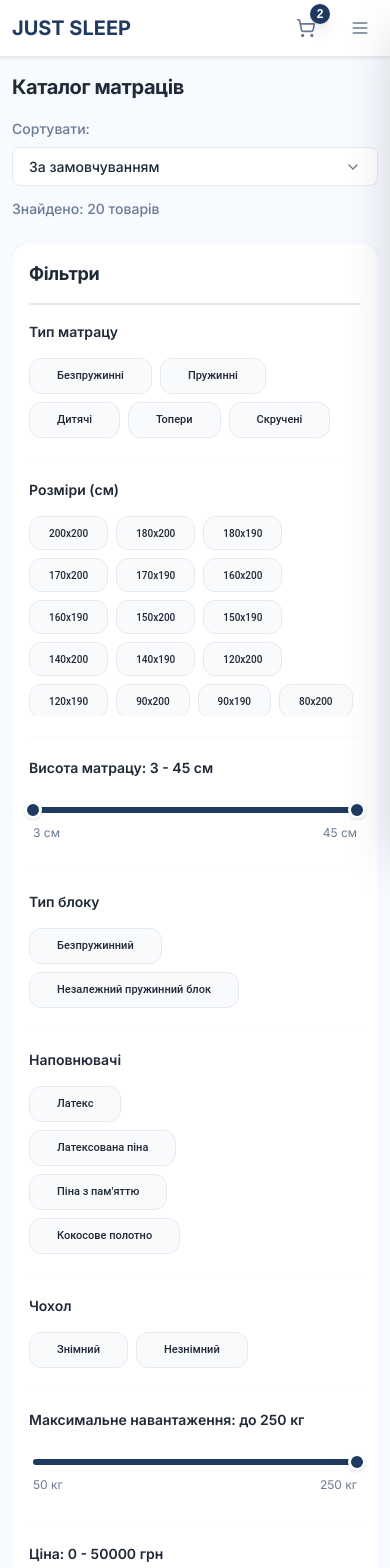
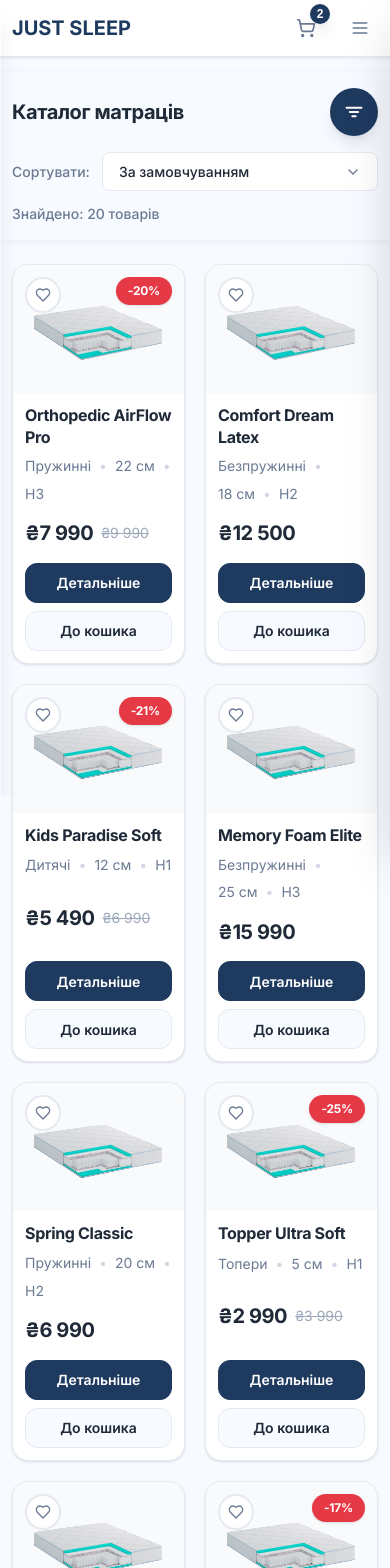
Before and after one commit to Greenfield-Taster/mattress-shop, a React (Vite) app: page /catalog in a window 390 px wide. Shown: the top 1568 px of the page. Built offline with nearby package versions, Linux system fonts and the light colour scheme.

Commit message:
Change adaptive at the catalog page

```diff
--- a/src/components/CatalogFilters/CatalogFilters.jsx
+++ b/src/components/CatalogFilters/CatalogFilters.jsx
@@ -1,4 +1,4 @@
-import React, { useState, useEffect, useCallback } from "react";
+import React, { useState, useEffect } from "react";
 import Chip from "@mui/material/Chip";
 import Slider from "rc-slider";
 import "rc-slider/assets/index.css";
@@ -13,29 +13,10 @@ const CatalogFilters = ({ params, onApply, onClearAll, filterOptions }) => {
   // Локальний draft-стан для фільтрів (до Apply)
   const [draft, setDraft] = useState(params);
 
-  // Debounce таймер для слайдерів
-  const [debounceTimer, setDebounceTimer] = useState(null);
-
   // Синхронізуємо draft з params, коли змінюється ззовні
   useEffect(() => {
     setDraft(params);
   }, [params]);
-
-  /**
-   * Debounced оновлення для слайдерів
-   * Затримка 250мс перед оновленням draft
-   */
-  const debouncedUpdate = useCallback((key, value) => {
-    if (debounceTimer) {
-      clearTimeout(debounceTimer);
-    }
-
-    const timer = setTimeout(() => {
-      setDraft(prev => ({ ...prev, [key]: value }));
-    }, 250);
-
-    setDebounceTimer(timer);
-  }, [debounceTimer]);
 
   /**
    * Обробник для checkbox-фільтрів (множинний вибір)
@@ -55,17 +36,41 @@ const CatalogFilters = ({ params, onApply, onClearAll, filterOptions }) => {
   };
 
   /**
-   * Обробник для слайдерів (range)
+   * Обробник для слайдерів (range) - без затримки
    */
   const handleSliderChange = (key, value) => {
-    debouncedUpdate(key, `${value[0]}-${value[1]}`);
+    setDraft(prev => ({ ...prev, [key]: `${value[0]}-${value[1]}` }));
   };
 
   /**
-   * Обробник для maxWeight (спеціальний формат)
+   * Обробник для maxWeight (спеціальний формат) - без затримки
    */
   const handleMaxWeightChange = (value) => {
-    debouncedUpdate('maxWeight', `<=${value}`);
+    setDraft(prev => ({ ...prev, maxWeight: `<=${value}` }));
+  };
+
+  /**
+   * Обробник для інпутів ціни
+   */
+  const handlePriceInputChange = (index, value) => {
+    const priceRange = draft.price ? draft.price.split('-').map(Number) : [0, 50000];
+    const newRange = [...priceRange];
+
+    // Валідація та обмеження
+    let numValue = parseInt(value) || 0;
+    numValue = Math.max(0, Math.min(50000, numValue));
+
+    newRange[index] = numValue;
+
+    // Перевірка, щоб min не був більше max
+    if (index === 0 && newRange[0] > newRange[1]) {
+      newRange[1] = newRange[0];
+    }
+    if (index === 1 && newRange[1] < newRange[0]) {
+      newRange[0] = newRange[1];
+    }
+
+    setDraft(prev => ({ ...prev, price: `${newRange[0]}-${newRange[1]}` }));
   };
 
   /**
@@ -137,7 +142,7 @@ const CatalogFilters = ({ params, onApply, onClearAll, filterOptions }) => {
         )}
       </div>
 
-      {/* Тип матрацу */}
+      {/* Тип матрацу - CHIPS */}
       <div className="filter-section">
         <h3 className="filter-section__title">Тип матрацу</h3>
         <div className="filter-section__chips">
@@ -159,7 +164,7 @@ const CatalogFilters = ({ params, onApply, onClearAll, filterOptions }) => {
         </div>
       </div>
 
-      {/* Розміри */}
+      {/* Розміри - CHIPS */}
       <div className="filter-section">
         <h3 className="filter-section__title">Розміри (см)</h3>
         <div className="filter-section__chips filter-section__chips--grid">
@@ -203,51 +208,43 @@ const CatalogFilters = ({ params, onApply, onClearAll, filterOptions }) => {
         </div>
       </div>
 
-      {/* Тип блоку */}
+      {/* Тип блоку - CHECKBOXES */}
       <div className="filter-section">
         <h3 className="filter-section__title">Тип блоку</h3>
-        <div className="filter-section__chips filter-section__chips--column">
+        <div className="filter-section__checkboxes">
           {filterOptions.blockTypes.map((type) => (
-            <Chip
-              key={type}
-              label={type}
-              onClick={() => handleArrayToggle('blockTypes', type)}
-              onDelete={
-                draft.blockTypes?.includes(type)
-                  ? () => handleArrayToggle('blockTypes', type)
-                  : undefined
-              }
-              color={draft.blockTypes?.includes(type) ? "primary" : "default"}
-              variant={draft.blockTypes?.includes(type) ? "filled" : "outlined"}
-              className="filter-chip"
-            />
+            <label key={type} className="filter-checkbox">
+              <input
+                type="checkbox"
+                checked={draft.blockTypes?.includes(type) || false}
+                onChange={() => handleArrayToggle('blockTypes', type)}
+              />
+              <span className="filter-checkbox__checkmark"></span>
+              <span className="filter-checkbox__label">{type}</span>
+            </label>
           ))}
         </div>
       </div>
 
-      {/* Наповнювачі */}
+      {/* Наповнювачі - CHECKBOXES */}
       <div className="filter-section">
         <h3 className="filter-section__title">Наповнювачі</h3>
-        <div className="filter-section__chips filter-section__chips--column">
+        <div className="filter-section__checkboxes">
           {filterOptions.fillers.map((filler) => (
-            <Chip
-              key={filler}
-              label={filler}
-              onClick={() => handleArrayToggle('fillers', filler)}
-              onDelete={
-                draft.fillers?.includes(filler)
-                  ? () => handleArrayToggle('fillers', filler)
-                  : undefined
-              }
-              color={draft.fillers?.includes(filler) ? "primary" : "default"}
-              variant={draft.fillers?.includes(filler) ? "filled" : "outlined"}
-              className="filter-chip"
-            />
+            <label key={filler} className="filter-checkbox">
+              <input
+                type="checkbox"
+                checked={draft.fillers?.includes(filler) || false}
+                onChange={() => handleArrayToggle('fillers', filler)}
+              />
+              <span className="filter-checkbox__checkmark"></span>
+              <span className="filter-checkbox__label">{filler}</span>
+            </label>
           ))}
         </div>
       </div>
 
-      {/* Чохол */}
+      {/* Чохол - CHIPS */}
       <div className="filter-section">
         <h3 className="filter-section__title">Чохол</h3>
         <div className="filter-section__chips">
@@ -290,11 +287,9 @@ const CatalogFilters = ({ params, onApply, onClearAll, filterOptions }) => {
         </div>
       </div>
 
-      {/* Ціна */}
+      {/* Ціна з інпутами */}
       <div className="filter-section">
-        <h3 className="filter-section__title">
-          Ціна: {priceRange[0]} - {priceRange[1]} грн
-        </h3>
+        <h3 className="filter-section__title">Ціна</h3>
         <div className="filter-section__slider">
           <Slider
             range
@@ -305,9 +300,40 @@ const CatalogFilters = ({ params, onApply, onClearAll, filterOptions }) => {
             onChange={(value) => handleSliderChange('price', value)}
             className="custom-slider"
           />
-          <div className="filter-section__slider-labels">
-            <span>0 грн</span>
-            <span>50 000 грн</span>
+        </div>
+
+        {/* Інпути для введення ціни */}
+        <div className="filter-section__price-inputs">
+          <div className="filter-section__price-input-group">
+            <label>Від</label>
+            <div>
+              <input
+                type="number"
+                min="0"
+                max="50000"
+                step="100"
+                value={priceRange[0]}
+                onChange={(e) => handlePriceInputChange(0, e.target.value)}
+              />
+              <span>грн</span>
+            </div>
+          </div>
+
+          <span className="filter-section__price-separator">—</span>
+
+          <div className="filter-section__price-input-group">
+            <label>До</label>
+            <div>
+              <input
+                type="number"
+                min="0"
+                max="50000"
+                step="100"
+                value={priceRange[1]}
+                onChange={(e) => handlePriceInputChange(1, e.target.value)}
+              />
+              <span>грн</span>
+            </div>
           </div>
         </div>
       </div>
--- a/src/components/CatalogFilters/CatalogFilters.scss
+++ b/src/components/CatalogFilters/CatalogFilters.scss
@@ -158,11 +158,15 @@
         }
       }
     }
+  }
 
-    &--column {
-      flex-direction: column;
-      align-items: flex-start;
-    }
+  // ========================================
+  // CHECKBOXES
+  // ========================================
+  &__checkboxes {
+    display: flex;
+    flex-direction: column;
+    gap: v.$spacing-3;
   }
 
   // ========================================
@@ -178,54 +182,6 @@
     margin-top: v.$spacing-2;
     font-size: v.$font-size-xs;
     color: v.$color-text-secondary;
-  }
-
-  // ========================================
-  // INPUTS
-  // ========================================
-  &__input-wrapper {
-    margin-top: v.$spacing-4;
-    display: flex;
-    align-items: center;
-    gap: v.$spacing-3;
-  }
-
-  &__input {
-    width: 80px;
-    padding: v.$spacing-2 v.$spacing-3;
-    border: 1px solid v.$color-border;
-    border-radius: v.$radius-base;
-    font-size: v.$font-size-sm;
-    color: v.$color-text-primary;
-    background: v.$neutral-0;
-    transition: all v.$transition-fast;
-
-    &:focus {
-      outline: none;
-      border-color: v.$brand-primary-500;
-      box-shadow: 0 0 0 3px v.$brand-primary-50;
-    }
-
-    &:hover {
-      border-color: v.$color-border-dark;
-    }
-
-    // Видалення стрілочок у number input
-    &[type="number"]::-webkit-inner-spin-button,
-    &[type="number"]::-webkit-outer-spin-button {
-      -webkit-appearance: none;
-      margin: 0;
-    }
-
-    &[type="number"] {
-      -moz-appearance: textfield;
-    }
-  }
-
-  &__input-label {
-    font-size: v.$font-size-sm;
-    color: v.$color-text-secondary;
-    font-weight: v.$font-weight-medium;
   }
 
   // ========================================
@@ -277,6 +233,17 @@
       &:hover {
         border-color: v.$color-border-dark;
       }
+
+      // Видалення стрілочок у number input
+      &[type="number"]::-webkit-inner-spin-button,
+      &[type="number"]::-webkit-outer-spin-button {
+        -webkit-appearance: none;
+        margin: 0;
+      }
+
+      &[type="number"] {
+        -moz-appearance: textfield;
+      }
     }
 
     span {
@@ -291,6 +258,84 @@
     color: v.$color-text-tertiary;
     font-weight: v.$font-weight-medium;
     padding-top: v.$spacing-5;
+  }
+}
+
+// ========================================
+// CUSTOM CHECKBOX
+// ========================================
+.filter-checkbox {
+  display: flex;
+  align-items: center;
+  cursor: pointer;
+  position: relative;
+  padding: v.$spacing-2 0;
+  user-select: none;
+
+  // Ховаємо дефолтний checkbox
+  input[type="checkbox"] {
+    position: absolute;
+    opacity: 0;
+    cursor: pointer;
+    height: 0;
+    width: 0;
+  }
+
+  // Кастомний checkmark
+  &__checkmark {
+    position: relative;
+    height: 20px;
+    width: 20px;
+    background: v.$neutral-0;
+    border: 2px solid v.$color-border;
+    border-radius: v.$radius-sm;
+    transition: all v.$transition-fast;
+    flex-shrink: 0;
+
+    // Галочка
+    &::after {
+      content: "";
+      position: absolute;
+      display: none;
+      left: 6px;
+      top: 2px;
+      width: 5px;
+      height: 10px;
+      border: solid v.$color-text-inverse;
+      border-width: 0 2px 2px 0;
+      transform: rotate(45deg);
+    }
+  }
+
+  &__label {
+    margin-left: v.$spacing-3;
+    font-size: v.$font-size-sm;
+    color: v.$color-text-primary;
+    font-weight: v.$font-weight-medium;
+    transition: color v.$transition-fast;
+  }
+
+  // Hover стан
+  &:hover {
+    .filter-checkbox__checkmark {
+      border-color: v.$brand-primary-400;
+      background: v.$brand-primary-50;
+    }
+  }
+
+  // Checked стан
+  input[type="checkbox"]:checked ~ .filter-checkbox__checkmark {
+    background: v.$brand-primary-500;
+    border-color: v.$brand-primary-500;
+
+    &::after {
+      display: block;
+    }
+  }
+
+  // Focus стан
+  input[type="checkbox"]:focus ~ .filter-checkbox__checkmark {
+    box-shadow: 0 0 0 3px v.$brand-primary-50;
   }
 }
 
@@ -398,22 +443,6 @@
       box-shadow: 0 0 0 5px v.$brand-primary-50 !important;
     }
   }
-
-  // Tooltip
-  .rc-slider-tooltip {
-    .rc-slider-tooltip-inner {
-      background: v.$brand-primary-500;
-      color: v.$color-text-inverse;
-      font-size: v.$font-size-xs;
-      padding: v.$spacing-1 v.$spacing-2;
-      border-radius: v.$radius-sm;
-      box-shadow: v.$shadow-sm;
-    }
-
-    .rc-slider-tooltip-arrow {
-      border-top-color: v.$brand-primary-500;
-    }
-  }
 }
 
 // ========================================
@@ -478,22 +507,48 @@
     }
 
     &__price-inputs {
-      flex-direction: column;
-      align-items: stretch;
+      grid-template-columns: 1fr;
+      gap: v.$spacing-3;
     }
 
     &__price-separator {
-      padding-top: 0;
-      text-align: center;
+      display: none;
+    }
+
+    &__price-input-group {
+      label {
+        font-size: v.$font-size-xs;
+      }
     }
   }
 
   .filter-chip {
     font-size: 11px !important;
+    padding: v.$spacing-1 v.$spacing-3 !important;
+    min-height: 32px !important;
 
     &--size {
       font-size: 10px !important;
-      height: 26px !important;
+      min-height: 30px !important;
+    }
+  }
+
+  .filter-checkbox {
+    &__checkmark {
+      height: 18px;
+      width: 18px;
+
+      &::after {
+        left: 5px;
+        top: 1px;
+        width: 4px;
+        height: 9px;
+      }
+    }
+
+    &__label {
+      font-size: v.$font-size-sm;
+      margin-left: v.$spacing-2;
     }
   }
 }
@@ -505,6 +560,14 @@
       max-height: 200px;
     }
   }
+
+  .filter-chip {
+    font-size: 10px !important;
+
+    &--size {
+      font-size: 9px !important;
+    }
+  }
 }
 
 // MOBILE EXTRA SMALL (< 360px)
@@ -514,6 +577,6 @@
   }
 
   .filter-chip {
-    font-size: 10px !important;
+    font-size: 9px !important;
   }
 }
--- a/src/pages/Catalog.jsx
+++ b/src/pages/Catalog.jsx
@@ -23,6 +23,9 @@ const Catalog = () => {
   const [products, setProducts] = useState([]);
   const [total, setTotal] = useState(0);
   const [loading, setLoading] = useState(false);
+
+  // Стан для відкриття/закриття фільтрів на мобільних
+  const [filtersOpen, setFiltersOpen] = useState(false);
 
   /**
    * Парсинг параметрів з URL
@@ -161,7 +164,14 @@ const Catalog = () => {
 
   // Опції фільтрів
   const filterOptions = {
-    types: ["Безпружинні", "Пружинні", "Дитячі", "Топери", "Скручені"],
+    types: [
+      "Безпружинні",
+      "Пружинні",
+      "Дитячі",
+      "Топери",
+      "Скручені",
+      "Аксесуари",
+    ],
     sizes: [
       "200х200",
       "180х200",
@@ -206,12 +216,51 @@ const Catalog = () => {
   // Розрахунок пагінації
   const totalPages = Math.ceil(total / params.limit);
 
+  /**
+   * Підраховує кількість активних фільтрів
+   */
+  const getActiveCount = () => {
+    let count = 0;
+
+    if (params.types?.length > 0) count += params.types.length;
+    if (params.sizes?.length > 0) count += params.sizes.length;
+    if (params.blockTypes?.length > 0) count += params.blockTypes.length;
+    if (params.fillers?.length > 0) count += params.fillers.length;
+    if (params.covers?.length > 0) count += params.covers.length;
+    if (params.height && params.height !== "3-45") count++;
+    if (params.price && params.price !== "0-50000") count++;
+    if (params.maxWeight && params.maxWeight !== "<=250") count++;
+
+    return count;
+  };
+
   return (
     <div className="catalog">
       <div className="catalog__container">
         {/* Заголовок і сортування */}
         <div className="catalog__header">
-          <h1 className="catalog__title">Каталог матраців</h1>
+          <div className="catalog__title-wrapper">
+            <h1 className="catalog__title">Каталог матраців</h1>
+            {/* Кнопка фільтрів на мобільних */}
+            <button
+              className="catalog__filters-toggle"
+              onClick={() => setFiltersOpen(!filtersOpen)}
+            >
+              <svg width="20" height="20" viewBox="0 0 20 20" fill="none">
+                <path
+                  d="M2.5 5.83333H17.5M5.83333 10H14.1667M8.33333 14.1667H11.6667"
+                  stroke="currentColor"
+                  strokeWidth="2"
+                  strokeLinecap="round"
+                />
+              </svg>
+              {getActiveCount() > 0 && (
+                <span className="catalog__filters-badge">
+                  {getActiveCount()}
+                </span>
+              )}
+            </button>
+          </div>
           <div className="catalog__controls">
             <div className="catalog__sort">
               <span className="catalog__sort-label">Сортувати:</span>
@@ -227,13 +276,29 @@ const Catalog = () => {
 
         <div className="catalog__content">
           {/* Фільтри */}
-          <aside className="catalog__filters">
-            <CatalogFilters
-              params={params}
-              onApply={handleApplyFilters}
-              onClearAll={handleClearAll}
-              filterOptions={filterOptions}
-            />
+          <aside
+            className={`catalog__filters ${
+              filtersOpen ? "catalog__filters--open" : ""
+            }`}
+          >
+            <div
+              className="catalog__filters-overlay"
+              onClick={() => setFiltersOpen(false)}
+            ></div>
+            <div className="catalog__filters-panel">
+              <CatalogFilters
+                params={params}
+                onApply={(filters) => {
+                  handleApplyFilters(filters);
+                  setFiltersOpen(false);
+                }}
+                onClearAll={() => {
+                  handleClearAll();
+                  setFiltersOpen(false);
+                }}
+                filterOptions={filterOptions}
+              />
+            </div>
           </aside>
 
           {/* Сітка товарів */}
--- a/src/styles/pages/_catalog.scss
+++ b/src/styles/pages/_catalog.scss
@@ -22,13 +22,19 @@
     gap: v.$spacing-6;
   }
 
+  &__title-wrapper {
+    display: flex;
+    align-items: center;
+    gap: v.$spacing-4;
+    flex-shrink: 0;
+  }
+
   &__title {
     font-size: v.$font-size-4xl;
     font-weight: v.$font-weight-bold;
     color: v.$color-text-primary;
     margin: 0;
     letter-spacing: v.$letter-spacing-tight;
-    flex-shrink: 0;
   }
 
   &__controls {
@@ -36,6 +42,59 @@
     align-items: center;
     gap: v.$spacing-6;
     margin-left: auto;
+  }
+
+  &__filters-toggle {
+    display: none;
+    align-items: center;
+    justify-content: center;
+    width: 48px;
+    height: 48px;
+    padding: 0;
+    background: v.$brand-primary-500;
+    color: v.$color-text-inverse;
+    border: none;
+    border-radius: v.$radius-full;
+    cursor: pointer;
+    transition: all v.$transition-fast;
+    position: relative;
+    box-shadow: v.$shadow-md;
+    flex-shrink: 0;
+    z-index: 100;
+
+    svg {
+      flex-shrink: 0;
+    }
+
+    &:hover {
+      background: v.$brand-primary-600;
+      box-shadow: v.$shadow-lg;
+      transform: scale(1.05);
+    }
+
+    &:active {
+      transform: scale(0.95);
+    }
+  }
+
+  &__filters-badge {
+    position: absolute;
+    top: -4px;
+    right: -4px;
+    display: inline-flex;
+    align-items: center;
+    justify-content: center;
+    min-width: 24px;
+    height: 24px;
+    padding: 0 v.$spacing-2;
+    background: #ff4444;
+    color: v.$color-text-inverse;
+    font-size: 12px;
+    font-weight: v.$font-weight-bold;
+    border-radius: v.$radius-full;
+    line-height: 1;
+    box-shadow: 0 2px 8px rgba(255, 68, 68, 0.4);
+    border: 2px solid v.$neutral-0;
   }
 
   &__sort {
@@ -105,6 +164,15 @@
     }
   }
 
+  &__filters-overlay {
+    display: none;
+  }
+
+  &__filters-panel {
+    width: 100%;
+    height: 100%;
+  }
+
   &__empty {
     text-align: center;
     padding: v.$spacing-16 v.$spacing-8;
@@ -156,6 +224,27 @@
   grid-template-columns: repeat(4, 1fr);
   gap: v.$spacing-6;
   margin-bottom: v.$spacing-8;
+  width: 100%;
+
+  // Менше 425px - 1 картка на всю ширину
+  @media (max-width: 424px) {
+    grid-template-columns: 1fr;
+    gap: v.$spacing-5;
+  }
+
+  // 425px і більше - 2 картки
+  @media (min-width: 425px) and (max-width: 767px) {
+    grid-template-columns: repeat(2, 1fr);
+    gap: v.$spacing-4;
+  }
+
+  // 768px і більше - 3 картки
+  @media (min-width: 768px) and (max-width: 1023px) {
+    grid-template-columns: repeat(3, 1fr);
+    gap: v.$spacing-5;
+  }
+
+  // 1024px і більше - 4 картки (за замовчуванням)
 }
 
 // ========================================
@@ -252,12 +341,15 @@
   }
 
   .products-grid {
-    grid-template-columns: repeat(2, 1fr);
-    gap: v.$spacing-4;
+    // На екранах 640-768px - 2 картки
+    @media (min-width: 641px) {
+      grid-template-columns: repeat(2, 1fr);
+      gap: v.$spacing-4;
+    }
   }
 }
 
-// MOBILE LARGE (640px - 768px) - 2 карточки в ряд, фільтри зверху
+// MOBILE LARGE (640px - 768px) - фільтри зверху
 @media (max-width: v.$breakpoint-md) {
   .catalog {
     padding: v.$spacing-6 0;
@@ -276,6 +368,21 @@
       align-items: flex-start;
       gap: v.$spacing-4;
       margin-bottom: v.$spacing-6;
+      position: sticky;
+      top: 0;
+      background: v.$color-background;
+      z-index: 50;
+      padding: v.$spacing-4 0;
+      margin-left: calc(-1 * v.$spacing-4);
+      margin-right: calc(-1 * v.$spacing-4);
+      padding-left: v.$spacing-4;
+      padding-right: v.$spacing-4;
+      box-shadow: 0 2px 8px rgba(0, 0, 0, 0.05);
+    }
+
+    &__title-wrapper {
+      width: 100%;
+      justify-content: space-between;
     }
 
     &__title {
@@ -284,16 +391,13 @@
 
     &__controls {
       width: 100%;
-      flex-direction: column;
-      align-items: flex-start;
+      flex-wrap: wrap;
       gap: v.$spacing-3;
     }
 
     &__sort {
-      width: 100%;
-      flex-direction: column;
-      align-items: flex-start;
-      gap: v.$spacing-2;
+      flex: 1;
+      min-width: 200px;
 
       .custom-select {
         width: 100%;
@@ -302,18 +406,73 @@
 
     &__count {
       width: 100%;
+      order: 3;
     }
 
+    // Показуємо кнопку фільтрів на мобільних (фіксована позиція)
+    &__filters-toggle {
+      display: flex;
+    }
+
+    // Мобільна панель фільтрів
     &__filters {
-      position: static;
-      order: -1;
-      max-height: none;
+      position: fixed;
+      top: 0;
+      left: 0;
+      width: 100%;
+      height: 100%;
+      z-index: 1000;
+      pointer-events: none;
+
+      &--open {
+        pointer-events: auto;
+
+        .catalog__filters-overlay {
+          opacity: 1;
+        }
+
+        .catalog__filters-panel {
+          transform: translateX(0);
+        }
+      }
+    }
+
+    &__filters-overlay {
+      display: block;
+      position: absolute;
+      top: 0;
+      left: 0;
+      width: 100%;
+      height: 100%;
+      background: rgba(0, 0, 0, 0.5);
+      opacity: 0;
+      transition: opacity 0.3s ease;
+    }
+
+    &__filters-panel {
+      position: absolute;
+      top: 0;
+      left: 0;
+      width: 85%;
+      max-width: 400px;
+      height: 100%;
+      background: v.$neutral-0;
+      transform: translateX(-100%);
+      transition: transform 0.3s ease;
+      overflow-y: auto;
+      box-shadow: v.$shadow-lg;
+
+      .catalog-filters {
+        height: 100%;
+        border-radius: 0;
+        border: none;
+        box-shadow: none;
+      }
     }
   }
 
   .products-grid {
-    grid-template-columns: repeat(2, 1fr);
-    gap: v.$spacing-4;
+    width: 100%;
   }
 
   .filters {
@@ -348,7 +507,7 @@
   }
 }
 
-// MOBILE MEDIUM (480px - 640px) - 2 карточки в ряд
+// MOBILE MEDIUM (480px - 640px)
 @media (max-width: v.$breakpoint-sm) {
   .catalog {
     padding: v.$spacing-5 0;
@@ -357,23 +516,16 @@
       padding: 0 v.$spacing-3;
     }
 
+    &__header {
+      margin-left: calc(-1 * v.$spacing-3);
+      margin-right: calc(-1 * v.$spacing-3);
+      padding-left: v.$spacing-3;
+      padding-right: v.$spacing-3;
+    }
+
     &__title {
       font-size: v.$font-size-xl;
     }
-
-    &__breadcrumbs {
-      font-size: 11px;
-      gap: v.$spacing-1;
-    }
-  }
-
-  .products-grid {
-    grid-template-columns: repeat(2, 1fr);
-    gap: v.$spacing-3;
-  }
-
-  .filter-group__options--grid {
-    grid-template-columns: repeat(3, 1fr);
   }
 
   .pagination__button {
@@ -383,7 +535,7 @@
   }
 }
 
-// MOBILE SMALL (< 480px) - 1 карточка в ряд
+// MOBILE SMALL (< 480px)
 @media (max-width: 480px) {
   .catalog {
     padding: v.$spacing-4 0;
@@ -391,33 +543,29 @@
     &__container {
       padding: 0 v.$spacing-3;
     }
-  }
 
-  .products-grid {
-    grid-template-columns: 1fr;
-    gap: v.$spacing-4;
-  }
-
-  .filter-group__options--grid {
-    grid-template-columns: repeat(2, 1fr);
+    &__header {
+      margin-left: calc(-1 * v.$spacing-3);
+      margin-right: calc(-1 * v.$spacing-3);
+      padding-left: v.$spacing-3;
+      padding-right: v.$spacing-3;
+    }
   }
 }
 
-// MOBILE EXTRA SMALL (< 360px) - оптимізація для дуже малих екранів
+// MOBILE EXTRA SMALL (< 360px)
 @media (max-width: 360px) {
   .catalog {
+    &__header {
+      margin-left: calc(-1 * v.$spacing-3);
+      margin-right: calc(-1 * v.$spacing-3);
+      padding-left: v.$spacing-3;
+      padding-right: v.$spacing-3;
+    }
+
     &__title {
       font-size: v.$font-size-lg;
     }
-
-    &__breadcrumbs {
-      font-size: 10px;
-    }
-  }
-
-  .filter-chip {
-    padding: v.$spacing-1 v.$spacing-2;
-    font-size: 9px;
   }
 
   .pagination__button {
```
